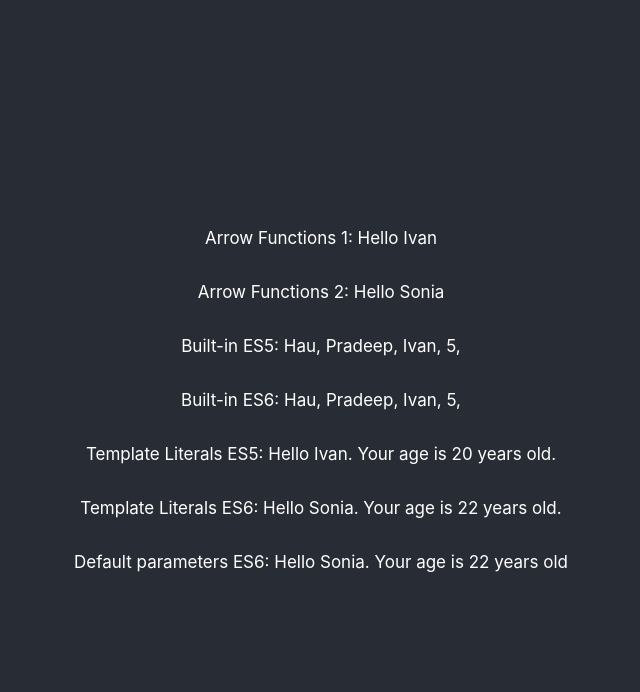
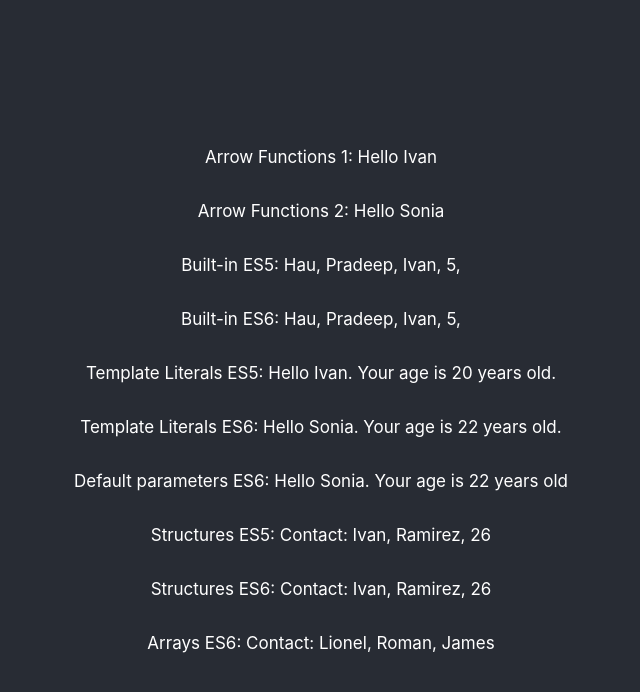
Before and after one commit to ivantxo/javascript-practice, a React (Create React App) app: page / in a window 1280 px wide. Shown: the top 692 px of the page, without its empty margins (319-959 px from the left). Built offline with nearby package versions, Linux system fonts and the light colour scheme.

Commit message:
Object and Array constructing

```diff
--- a/src/App.js
+++ b/src/App.js
@@ -2,7 +2,7 @@ import React, { Component } from 'react';
 import logo from './logo.svg';
 import './App.css';
 
-//------------ Arrow functions ------------//
+//----------------------------- Arrow functions -----------------------------//
 // ES5
 function arrowFunc(name) {
   return 'Hello ' + name;
@@ -15,7 +15,7 @@ const arrowFuncEs6 = name => {
 
 const arrowFuncEs62 = name => `Hello ${name}`;
 
-//------------ Arrow functions with built-in functions ------------//
+//----------------------------- Arrow functions with built-in functions -----------------------------//
 const builtArray = ['Hau', 'Pradeep', 'Ivan', 5];
 
 // ES5
@@ -26,7 +26,7 @@ let builtArr1 = builtArray.map(function(item) {
 // ES6
 let builtArr2 = builtArray.map(item => item + ', ');
 
-//------------ Template literals ------------//
+//----------------------------- Template literals -----------------------------//
 
 // ES5
 function literals(name, age) {
@@ -36,8 +36,30 @@ function literals(name, age) {
 // ES6
 const literalsES6 = (name, age) => `Hello ${name}. Your age is ${age} years old.`;
 
-//------------ Default parameters ------------//
+//----------------------------- Default parameters -----------------------------//
 const defaultParamsES6 = (name, age = 22) => `Hello ${name}. Your age is ${age} years old`;
+
+//----------------------------- Object and Array constructing -----------------------------//
+
+// ES5
+const contact = {
+  name: 'Ivan',
+  surname: 'Ramirez',
+  age: 26,
+}
+let name = contact.name;
+let surname = contact.surname;
+let age = contact.age;
+
+// ES6
+let {name: name2, surname: surname2, age: age2} = contact;
+
+const players = ['Lionel', 'Roman', 'James', 3];
+let [value1, value2, value3] = players;
+
+
+
+
 
 
 class App extends Component {
@@ -52,6 +74,9 @@ class App extends Component {
         <p>Template Literals ES5: {literals('Ivan', 20)}</p>
         <p>Template Literals ES6: {literalsES6('Sonia', 22)}</p>
         <p>Default parameters ES6: {defaultParamsES6('Sonia')}</p>
+        <p>Structures ES5: {`Contact: ${name}, ${surname}, ${age}`}</p>
+        <p>Structures ES6: {`Contact: ${name2}, ${surname2}, ${age2}`}</p>
+        <p>Arrays ES6: {`Contact: ${value1}, ${value2}, ${value3}`}</p>
         </header>
       </div>
     );
```
